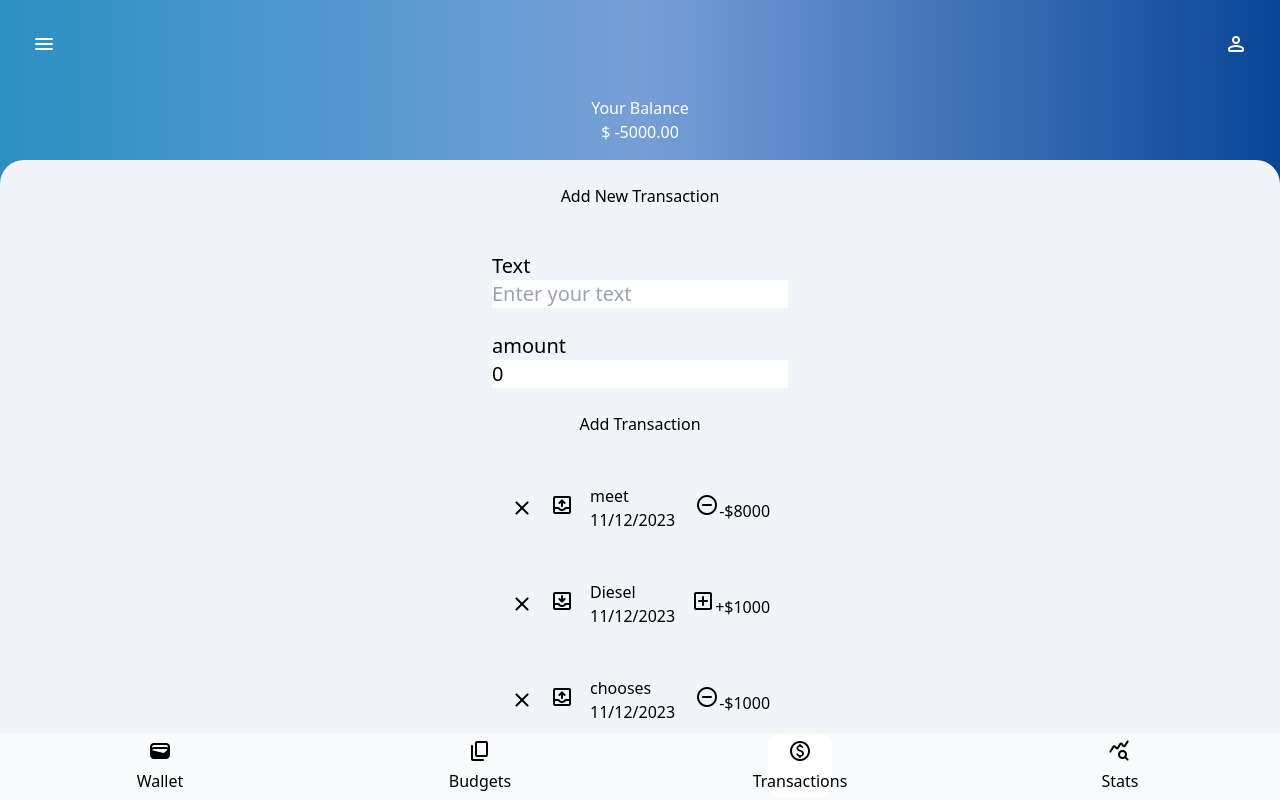
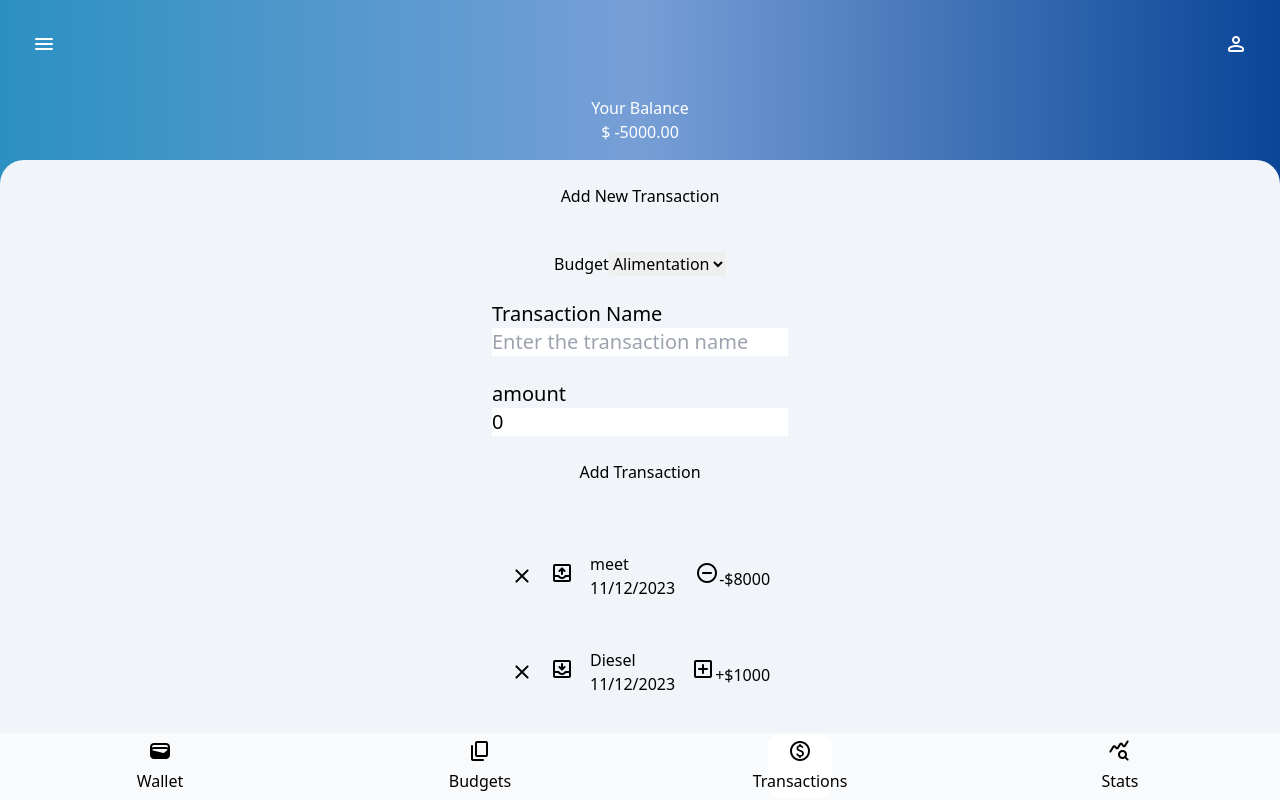
Before and after one commit to maleye-rane-ndoye/finance-flow, a React (Vite) app: page /addTransaction in a window 1280 px wide. Built offline with nearby package versions, Linux system fonts and the light colour scheme.

Commit message:
creat the form to add transaction in a budget

```diff
--- a/src/Components/AddTransaction.jsx
+++ b/src/Components/AddTransaction.jsx
@@ -3,48 +3,83 @@ import { useState, useRef } from 'react'
 import { GlobalContext } from '../Context/GlobalStats'
 import {v4 as uuidV4} from "uuid"
 import Params from './Params'
-import { useNavigate } from 'react-router-dom'
 import TransactionList from './TransactionList'
+import { NavLink } from 'react-router-dom'
+
+
+
+
 
 export default function AddTransaction() {
 
-  const navigate = useNavigate()
-  const[text, setText]= useState('')
+  const[name, setName]= useState('')
   const[amount, setamount]= useState(0)
 
 
   const formRef = useRef(null);
-  const textInputRef = useRef(null);
+  const nameInputRef = useRef(null);
   const amountInputRef = useRef(null);
+  const budgetIdRef = useRef(null)
 
 
+  const { addTransaction, budgets } = useContext(GlobalContext)
 
-  const{addTransaction} = useContext(GlobalContext)
 
   const onSubmit = e => {
     e.preventDefault();
 
-    const textInputEl = textInputRef.current;
+    const nameInputEl = nameInputRef.current;
     const amountInputEl = amountInputRef.current;
 
     const newTransaction = {
       id: uuidV4(),
-      text: textInputEl.value,
+      name: nameInputEl.value,
       amount: parseInt(amountInputEl.value),
+      budgetId:budgetIdRef.current.value,
+
     }
 
     addTransaction(newTransaction)
-    navigate("/")
   }
   return (
     <>
     <Params/>
+
+    {budgets.length === 0 && (
+      <div className='AddTransaction drop-shadow-2xl flex flex-col w-full h-full items-center justify-center space-y-1'>
+        <span className="material-symbols-rounded text-7xl m-4">contract_delete</span>
+        <h1 className="font-bold text-lg">No transactions 😢!</h1>
+        <p className="w-10/12 !mb-7 text-base opacity-60">To add a transaction, you must create a budget. Tap the button below, to create a new budget</p>
+
+        <NavLink to="/addBudget">
+          <button className=' bg-blue-300 p-3 rounded-lg text-white font-semibold hover:bg-blue-500'>Create a budget</button>
+        </NavLink>
+      </div>
+
+
+    )}
+
+
+    {budgets.length > 0 && (
       <div className='AddTransaction drop-shadow-2xl'>
+
           <h1>Add New Transaction</h1>
           <form ref={formRef} className='form hover:drop-shadow-2xl' onSubmit={onSubmit}>
+
+
+              <div className=' flex flex-row  text-start'>
+                  <label className=' flex-1' htmlFor="BudgetName">Budget</label>
+                  <select className='bg-slate-50' type="number"  ref={budgetIdRef}>
+                      {budgets.map(budget => (
+                              <option key={budget.id} value={budget.id}>{budget.category}</option>
+                      ))}
+                  </select>
+              </div>
+
+
               <div className='form-control'>
-                  <label htmlFor="text">Text</label>
-                  <input ref={textInputRef} name='text' type="text" placeholder='Enter your text' value={text} onChange={(e) => setText(e.target.value)} />
+                    <label htmlFor="text">Transaction Name</label>
+                    <input ref={nameInputRef} name='name' type="text" placeholder='Enter the transaction name' value={name} onChange={(e) => setName(e.target.value)} />
               </div>
               <div className='form-control'>
                     <label htmlFor="amount">amount</label>
@@ -55,9 +90,13 @@ export default function AddTransaction() {
               </div>
           </form>
 
-
+            <div className=' w-full h-full overflow-auto flex flex-col items-center'>
                 <TransactionList/>
             </div>
+      </div>
+
+
+    )}
     </>
   )
 }
```
Lines whose indentation alone changed are shown as unchanged.
